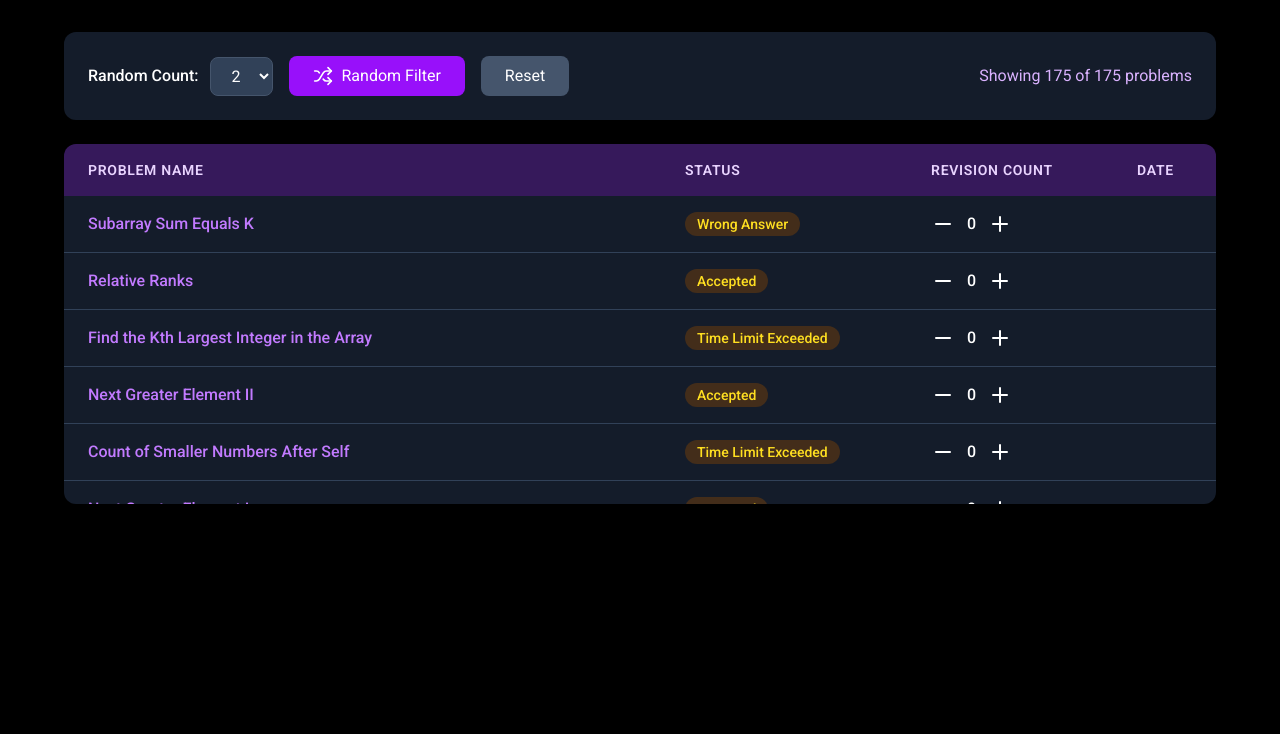
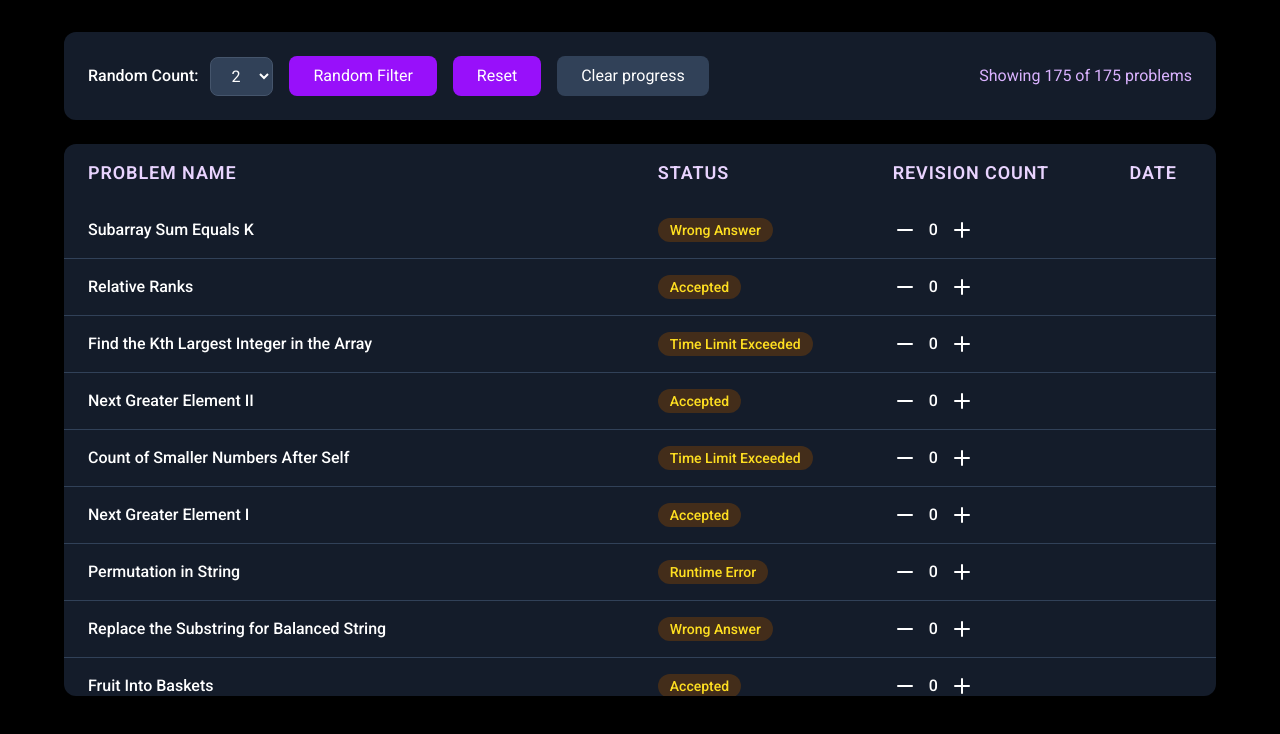
Before and after one commit to dev-palwar/Recode., a React (Vite) app: page / in a window 1280 px wide. Shown: the top 734 px of the page. Built offline with nearby package versions, Linux system fonts and the light colour scheme.

Commit message:
added clear progress button

```diff
--- a/src/App.tsx
+++ b/src/App.tsx
@@ -2,12 +2,14 @@ import { useEffect, useState } from "react";
 import { Shuffle, PlusIcon, Minus } from "lucide-react";
 import { getCurrentDate } from "./utils";
 import problemsJson from "./data/problems.json";
+import Button from "./components/ui/Button";
 
 interface Problem {
   problemName: string;
   status: string;
   revisionCount: number;
   date?: string;
+  href: string;
 }
 
 const STORAGE = "problems-data";
@@ -69,6 +71,11 @@ export default function LeetCodeTable() {
     });
   };
 
+  const handleClearProgress = () => {
+    localStorage.clear();
+    window.location.reload();
+  };
+
   const handleRandomFilter = () => {
     if (problems.length === 0) return;
     const shuffled = [...problems].sort(() => Math.random() - 0.5);
@@ -106,19 +113,13 @@ export default function LeetCodeTable() {
                 <option value={3}>3</option>
               </select>
             </div>
-            <button
-              onClick={handleRandomFilter}
-              className="px-6 py-2 bg-purple-600 hover:bg-purple-700 text-white rounded-lg flex items-center gap-2 transition-colors"
-            >
-              <Shuffle className="w-5 h-5" />
-              Random Filter
-            </button>
-            <button
-              onClick={handleReset}
-              className="px-6 py-2 bg-slate-600 hover:bg-slate-700 text-white rounded-lg transition-colors"
-            >
-              Reset
-            </button>
+
+            <Button onClick={handleRandomFilter}>Random Filter</Button>
+            <Button onClick={handleReset}>Reset</Button>
+            <Button disabledStyle onClick={handleClearProgress}>
+              Clear progress
+            </Button>
+
             <div className="ml-auto text-purple-300">
               Showing {filteredProblems.length} of {problems.length} problems
             </div>
@@ -127,21 +128,21 @@ export default function LeetCodeTable() {
 
         {/* Table */}
         {filteredProblems.length > 0 && (
-          <div className="bg-slate-800/70 rounded-xl overflow-hidden shadow-2xl max-h-[45vh] overflow-y-auto">
+          <div className="bg-slate-800/70 rounded-xl overflow-hidden shadow-2xl max-h-[69vh] overflow-y-auto">
             <div className="overflow-x-auto">
               <table className="w-full">
                 <thead>
-                  <tr className="bg-purple-900/50">
-                    <th className="px-6 py-4 text-left text-sm font-semibold text-purple-200 uppercase tracking-wider">
+                  <tr className="bg-[#141c2a]">
+                    <th className="text-[18px] px-6 py-4 text-left text-sm font-semibold text-purple-200 uppercase tracking-wider">
                       Problem Name
                     </th>
-                    <th className="px-6 py-4 text-left text-sm font-semibold text-purple-200 uppercase tracking-wider">
+                    <th className="text-[18px] px-6 py-4 text-left text-sm font-semibold text-purple-200 uppercase tracking-wider">
                       Status
                     </th>
-                    <th className="px-6 py-4 text-left text-sm font-semibold text-purple-200 uppercase tracking-wider">
+                    <th className="text-[18px] px-6 py-4 text-left text-sm font-semibold text-purple-200 uppercase tracking-wider">
                       Revision Count
                     </th>
-                    <th className="px-6 py-4 text-left text-sm font-semibold text-purple-200 uppercase tracking-wider">
+                    <th className="text-[18px] px-6 py-4 text-left text-sm font-semibold text-purple-200 uppercase tracking-wider">
                       Date
                     </th>
                   </tr>
@@ -154,9 +155,10 @@ export default function LeetCodeTable() {
                     >
                       <td className="px-6 py-4">
                         <a
+                          href={problem.href}
                           target="_blank"
                           rel="noopener noreferrer"
-                          className="text-purple-400 hover:text-purple-300 hover:underline font-medium transition-colors"
+                          className="text-white cursor-pointer hover:text-purple-300 hover:underline font-medium transition-colors"
                         >
                           {problem.problemName}
                         </a>
--- /dev/null
+++ b/src/components/ui/Button.tsx
@@ -0,0 +1,22 @@
+import React from "react";
+
+type Props = {
+  children: React.ReactNode;
+  onClick: () => void;
+  disabledStyle?: boolean;
+};
+
+const Button = (props: Props) => {
+  return (
+    <button
+      onClick={props.onClick}
+      className={`cursor-pointer px-6 py-2 bg-purple-600 hover:bg-purple-700 text-white rounded-lg flex items-center gap-2 transition-colors ${
+        props.disabledStyle && "bg-slate-700 border-slate-600"
+      }`}
+    >
+      {props.children}
+    </button>
+  );
+};
+
+export default Button;
```
